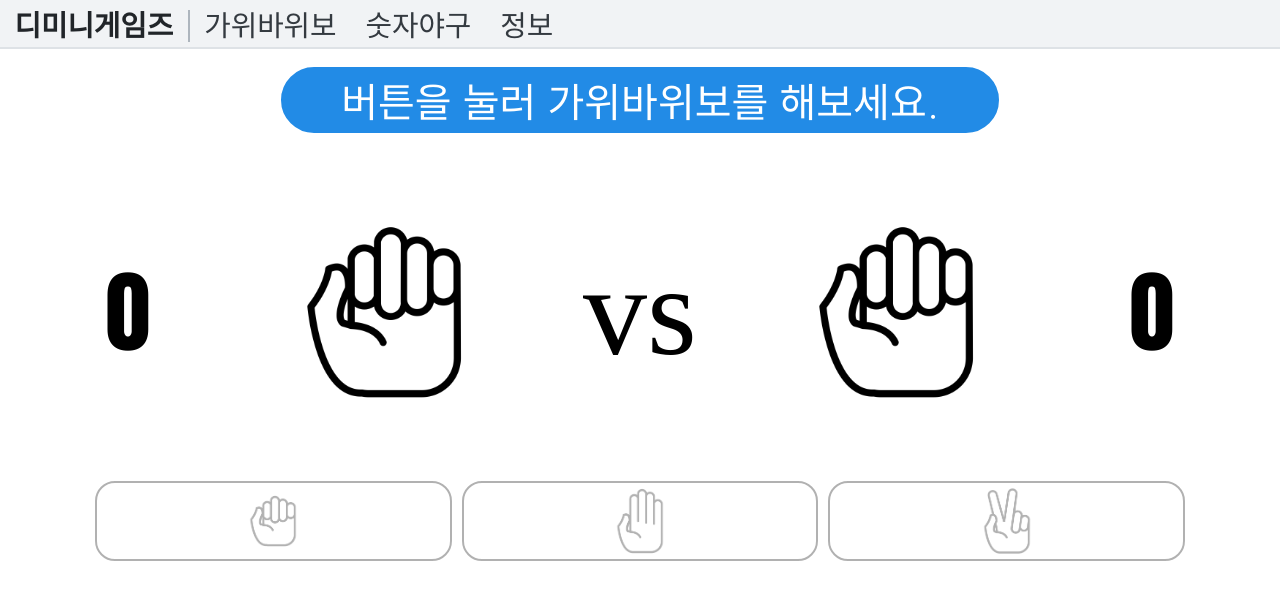
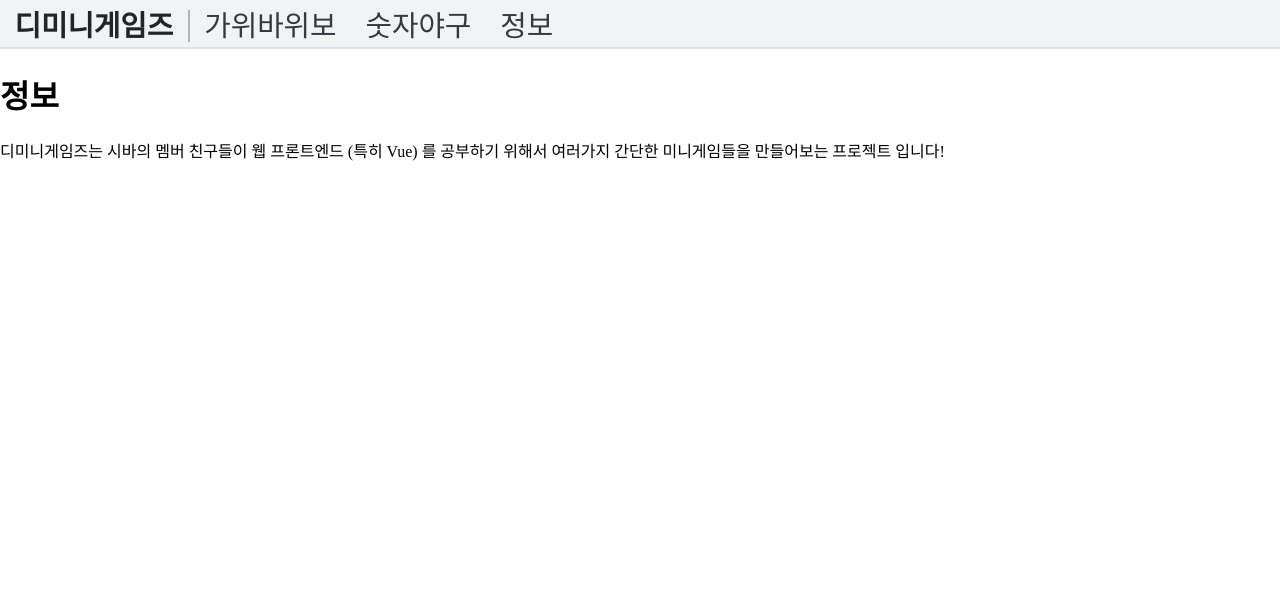
Before and after one commit to inudevs/Diminigames, a Vue app: page /about in a window 1280 px wide. Shown: the top 600 px of the page. Built offline with nearby package versions, Linux system fonts and the light colour scheme; a web font is replaced by a local one.

Commit message:
라우팅 추가, 네비게이션 바 실제 동작 구현

```diff
--- a/package.json
+++ b/package.json
@@ -9,7 +9,8 @@
     "deploy": "npm run build; push-dir --dir=dist --branch=gh-pages --cleanup"
   },
   "dependencies": {
-    "vue": "^2.5.22"
+    "vue": "^2.5.22",
+    "vue-router": "^3.0.2"
   },
   "devDependencies": {
     "@vue/cli-plugin-babel": "^3.4.0",
--- a/src/App.vue
+++ b/src/App.vue
@@ -1,18 +1,17 @@
 <template>
   <div id="app">
     <navigation-bar/>
-    <rock-paper-scissors/>
+    <router-view></router-view>
   </div>
 </template>
 
 <script>
-import RockPaperScissors from "./components/RockPaperScissors.vue";
+// import RockPaperScissors from "./components/RockPaperScissors.vue";
 import NavigationBar from "./components/NavigationBar.vue";
 
 export default {
   name: "app",
   components: {
-    RockPaperScissors,
     NavigationBar
   }
 };
--- /dev/null
+++ b/src/components/About.vue
@@ -0,0 +1,15 @@
+<template>
+  <div>
+    <h1>정보</h1>
+    <p>디미니게임즈는 시바의 멤버 친구들이 웹 프론트엔드 (특히 Vue) 를 공부하기 위해서 여러가지 간단한 미니게임들을 만들어보는 프로젝트 입니다!</p>
+  </div>
+</template>
+
+<script>
+export default {
+  name: "About"
+};
+</script>
+
+<style>
+</style>
--- a/src/components/NavigationBar.vue
+++ b/src/components/NavigationBar.vue
@@ -3,19 +3,22 @@
     <span id="site-title">디미니게임즈</span>
     <ul>
       <li>
-        <a class="menu-link" href="#rps">가위바위보</a>
+        <router-link to="/rps" class="menu-link">가위바위보</router-link>
       </li>
       <li>
-        <a class="menu-link" href="#baseball">숫자야구</a>
+        <router-link to="/baseball" class="menu-link">숫자야구</router-link>
       </li>
       <li>
-        <a class="menu-link" href="#about">정보</a>
+        <router-link to="/about" class="menu-link">정보</router-link>
       </li>
     </ul>
   </nav>
 </template>
 
 <script>
+export default {
+  name: "RockPaperScissors"
+};
 </script>
 
 <style>
--- a/src/main.js
+++ b/src/main.js
@@ -1,8 +1,10 @@
 import Vue from "vue";
 import App from "./App.vue";
+import router from './router';
 
 Vue.config.productionTip = false;
 
 new Vue({
-  render: h => h(App)
+  render: h => h(App),
+  router
 }).$mount("#app");
--- /dev/null
+++ b/src/router/index.js
@@ -0,0 +1,18 @@
+import Vue from 'vue';
+import VueRouter from 'vue-router';
+
+import RockPaperScissors from '../components/RockPaperScissors';
+import About from '../components/About';
+
+Vue.use(VueRouter);
+
+const router = new VueRouter({
+    mode: 'history',
+    routes: [
+        { path: '/', component: RockPaperScissors },
+        { path: '/rps', component: RockPaperScissors },
+        { path: '/about', component: About },
+    ]
+});
+
+export default router;
```
Also changed, not shown: 1 other file (tests, documents, lock files or other folders).
